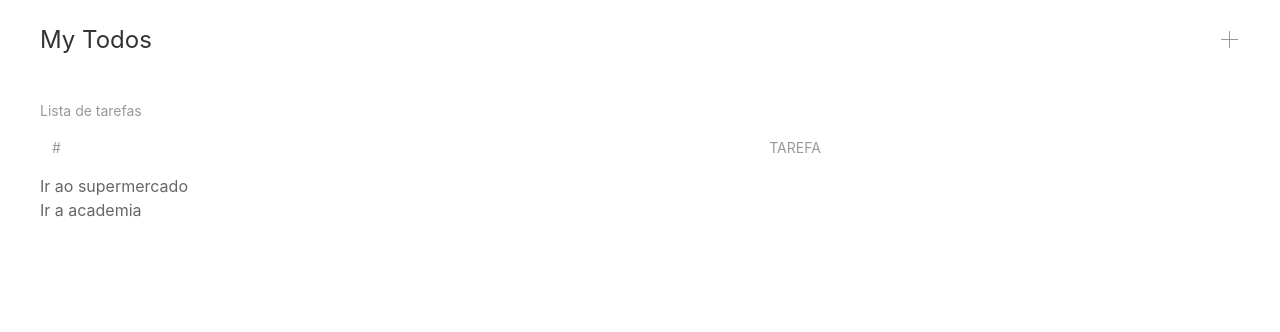
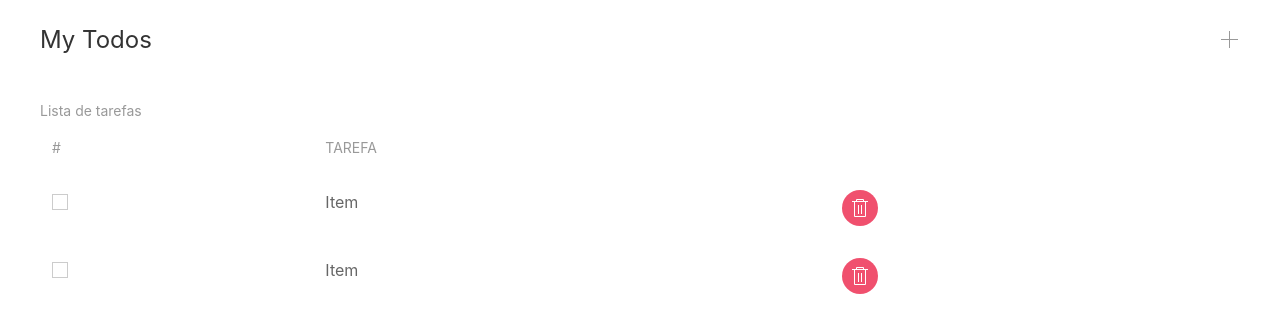
Before and after one commit to DevDaniloFerrari/react-todo-list, a React (Create React App) app: page / in a window 1280 px wide. Shown: the top 332 px of the page. Built offline with nearby package versions, Linux system fonts and the light colour scheme.

Commit message:
criando TodoListItem component

```diff
--- a/src/components/TodoList.tsx
+++ b/src/components/TodoList.tsx
@@ -1,5 +1,6 @@
 import React from 'react';
 import { Todo } from '../models/Todo';
+import TodoListItem from './TodoListItem';
 
 const TodoList = () => {
     const todos: Todo[] = [
@@ -19,7 +20,7 @@
             <tbody>
                 {
                     todos?.map(
-                        todo => (<div key={todo.id}>{todo.title}</div>)
+                        todo => (<TodoListItem key={todo.id}></TodoListItem>)
                     )
                 }
             </tbody>
--- /dev/null
+++ b/src/components/TodoListItem.tsx
@@ -0,0 +1,19 @@
+import React from 'react';
+
+const TodoListItem = () => {
+    return (
+        <tr className="uk-animation-slide-bottom-medium">
+            <td className="uk-width-auto">
+                <label>
+                    <input type="checkbox" className="uk-checkbox" />
+                </label>
+            </td>
+            <td className="width expand">Item</td>
+            <td className="uk-width-auto">
+                <button className="uk-icon-button uk-button-danger" uk-icon="trash"></button>
+            </td>
+        </tr>
+    );
+}
+
+export default TodoListItem;
```
